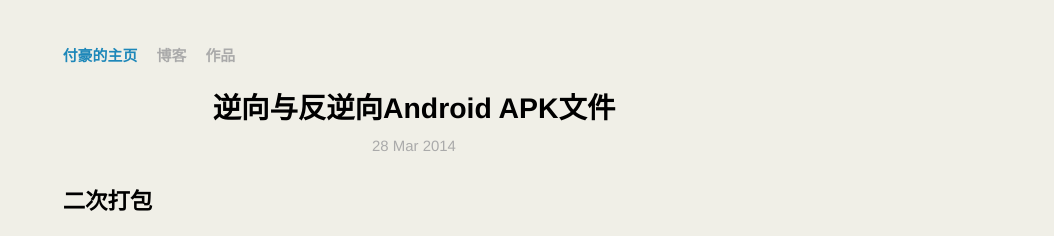
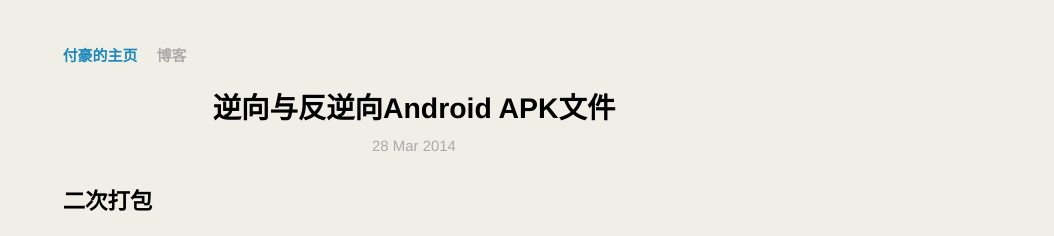
Before and after one commit to hulkfu/hulkfoo.github.io, a Jekyll site: the page built from _posts/2014-03-28-hack-android-apk.md, in a window 1280 px wide. Shown: the top 236 px of the page, without its empty margins (226-1280 px from the left). Built offline with Jekyll 4.4.1, drawn with Linux system fonts in a browser that asks for light colours; Markdown is read by kramdown in place of the engine named in the settings; comment, search, counter and statistics services are not loaded.

```diff
--- a/_layouts/default.html
+++ b/_layouts/default.html
@@ -18,7 +18,6 @@
       <div class="header">
         <h1 class="title"><a href="/">{{ site.name }}</a></h1>
         <a class="extra" href="/">博客</a>
-        <a class="extra" href="/">作品</a>
       </div>
 
       {{ content }}
--- /dev/null
+++ b/about/index.html
@@ -0,0 +1,3 @@
+---
+layout: default
+---
```
